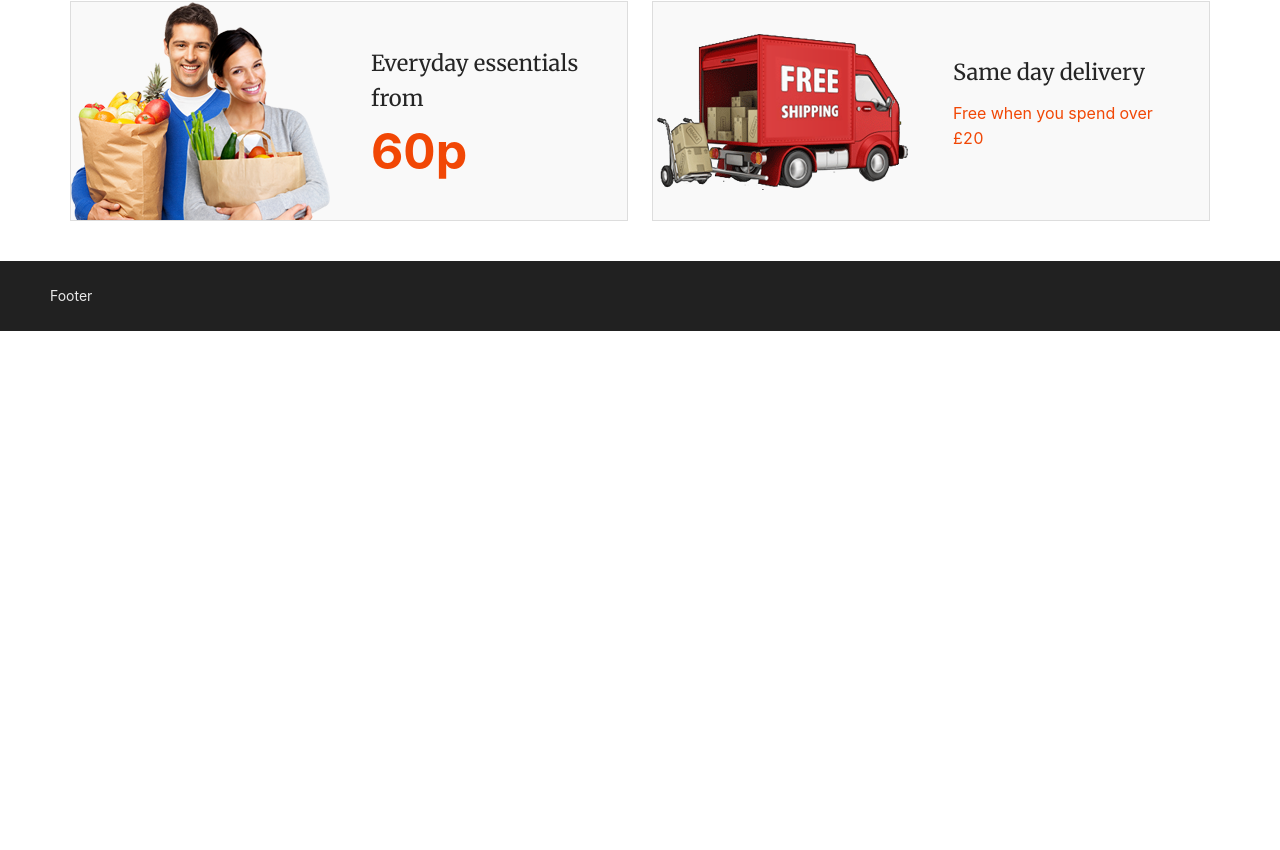
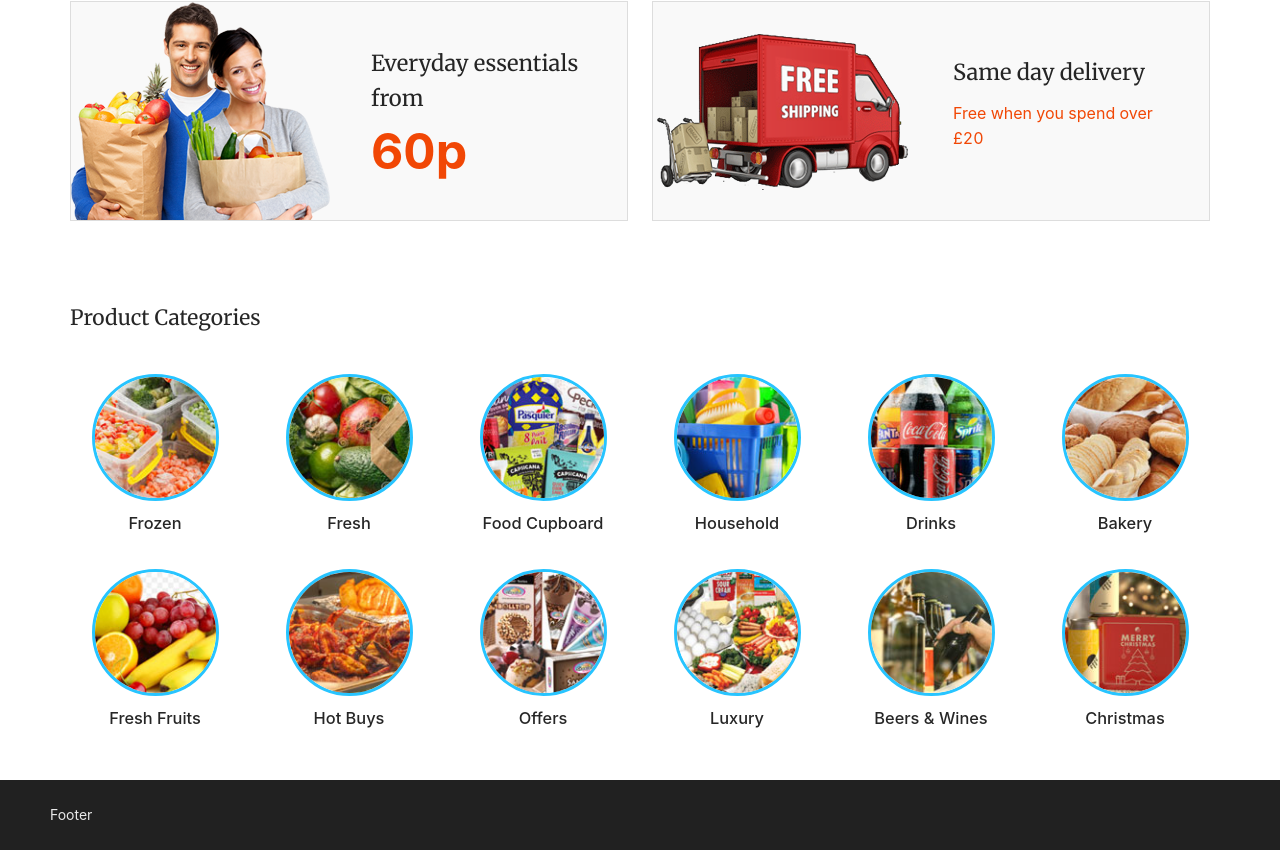
Before and after one commit to Maisha589/Grocery, a React (Create React App) app: page / in a window 1280 px wide. Shown: the part 1222-2072 px from the top of the page. Before the commit the page ends 1553 px from the top, so only its background shows below. Built offline with nearby package versions, Linux system fonts and the light colour scheme.

Commit message:
Product Categories

```diff
--- a/src/Components/Home/Hero/Hero.js
+++ b/src/Components/Home/Hero/Hero.js
@@ -38,7 +38,7 @@
                         </div>
                         <div className='holder'>
                             <div className='icon'>
-                                <i class="fa-solid fa-sack-dollar"></i>
+                                <i className="fa-solid fa-sack-dollar"></i>
                             </div>
                             <div className='content'>
                                 <h3>Money Back Guarantee</h3>
@@ -47,7 +47,7 @@
                         </div>
                         <div className='holder'>
                             <div className='icon'>
-                                <i class="fa-solid fa-headset"></i>
+                                <i className="fa-solid fa-headset"></i>
                             </div>
                             <div className='content'>
                                 <h3>Online Support 24/7</h3>
--- /dev/null
+++ b/src/Components/Home/ProductCat/ProductCategories.js
@@ -0,0 +1,92 @@
+import React from 'react';
+import { Col, Row } from 'antd';
+
+const productCategories = [
+    {
+        key: '1',
+        image: require('../../../Assets/Images/img15.jpg'),
+        title: 'Frozen'
+    },
+    {
+        key: '2',
+        image: require('../../../Assets/Images/img16.jpg'),
+        title: 'Fresh'
+    },
+    {
+        key: '3',
+        image: require('../../../Assets/Images/img17.jpg'),
+        title: 'Food Cupboard'
+    },
+    {
+        key: '4',
+        image: require('../../../Assets/Images/img18.jpg'),
+        title: 'Household'
+    },
+    {
+        key: '5',
+        image: require('../../../Assets/Images/img19.jpg'),
+        title: 'Drinks'
+    },
+    {
+        key: '6',
+        image: require('../../../Assets/Images/img20.jpg'),
+        title: 'Bakery'
+    },
+    {
+        key: '7',
+        image: require('../../../Assets/Images/img21.jpg'),
+        title: 'Fresh Fruits'
+    },
+    {
+        key: '8',
+        image: require('../../../Assets/Images/img22.jpg'),
+        title: 'Hot Buys'
+    },
+    {
+        key: '9',
+        image: require('../../../Assets/Images/img23.jpg'),
+        title: 'Offers'
+    },
+    {
+        key: '10',
+        image: require('../../../Assets/Images/img24.jpg'),
+        title: 'Luxury'
+    },
+    {
+        key: '11',
+        image: require('../../../Assets/Images/img25.jpg'),
+        title: 'Beers & Wines'
+    },
+    {
+        key: '12',
+        image: require('../../../Assets/Images/img26.jpg'),
+        title: 'Christmas'
+    }
+]
+
+
+const ProductCategories = () => {
+    return (
+        <div className='block productCategories'>
+            <h2>Product Categories</h2>
+            <Row gutter={[24, 24]}>
+                {
+                    productCategories.map(productCategory => {
+                        return (
+                            <Col xs={{ span: 12 }} sm={{ span: 6 }} lg={{ span: 4 }} key={productCategory.key}>
+                                <div className='content'>
+                                    <div className='image'>
+                                        <img src={productCategory.image} alt="Product Category" />
+                                    </div>
+                                    <h3>{productCategory.title}</h3>
+                                </div>
+                            </Col>)
+                    })
+                }
+
+            </Row>
+        </div>
+    );
+};
+
+export default ProductCategories;
--- a/src/Components/Home/RecentProducts/RecentProducts.js
+++ b/src/Components/Home/RecentProducts/RecentProducts.js
@@ -40,7 +40,7 @@
             <Row gutter={24}>
                 {
                     products.map(product => {
-                        return <Col lg={6}>
+                        return <Col lg={6} key={product.key}>
                             <div className='content'>
                                 <div className='image'>
                                     <img src={product.image} alt="product" />
--- a/src/Components/Pages/Home/Home.js
+++ b/src/Components/Pages/Home/Home.js
@@ -1,6 +1,7 @@
 import React from 'react';
 import Hero from '../../Home/Hero/Hero';
 import Information from '../../Home/Information/Information';
+import ProductCategories from '../../Home/ProductCat/ProductCategories';
 import RecentProducts from '../../Home/RecentProducts/RecentProducts';
 
 const Home = () => {
@@ -9,6 +10,7 @@
             <Hero></Hero>
             <RecentProducts></RecentProducts>
             <Information></Information>
+            <ProductCategories></ProductCategories>
         </div>
     );
 };
```
